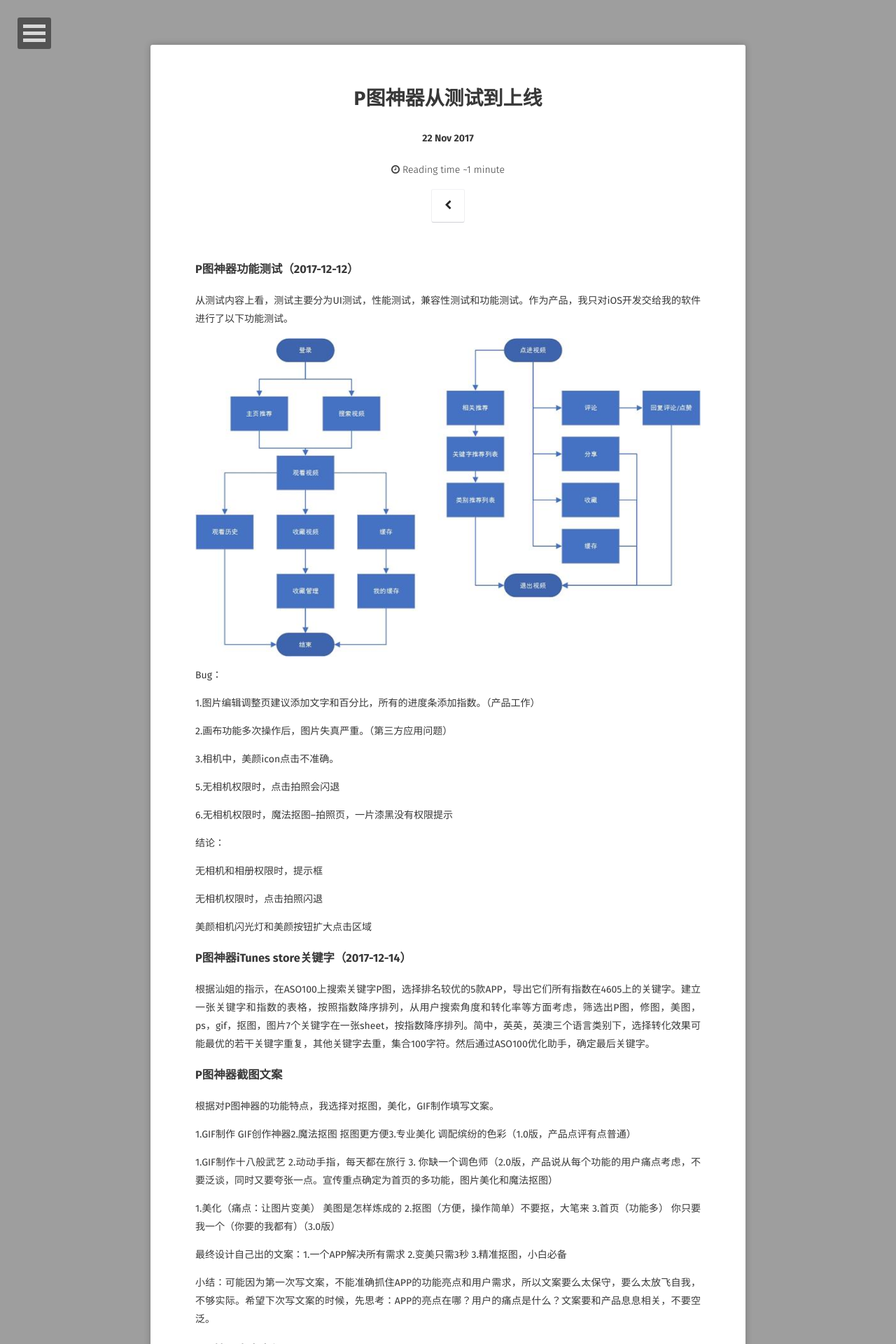
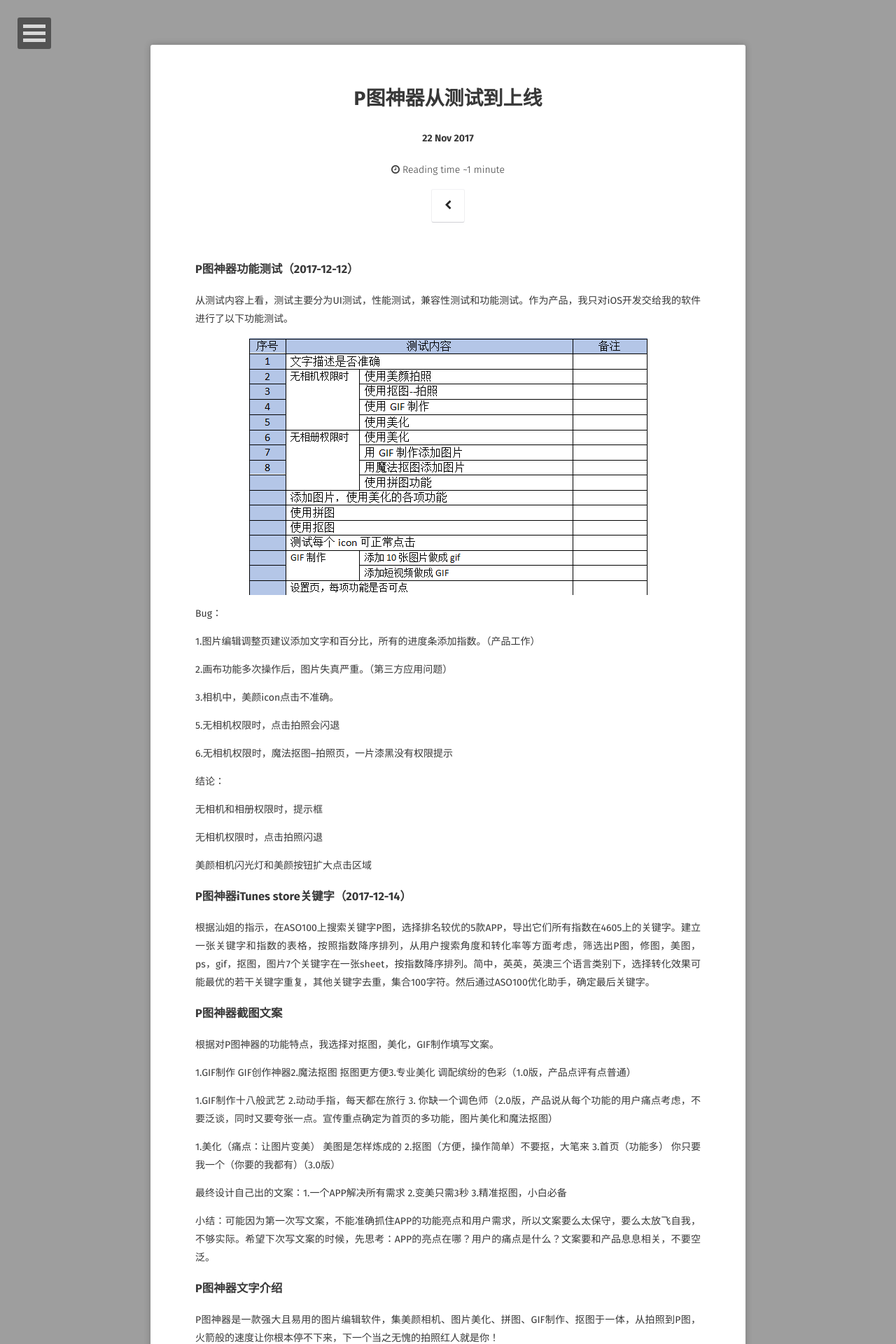
Before and after one commit to Haydnn/Haydnn.github.io, a Jekyll site: the page built from _posts/2017-12-15-P图神器从测试到上线.md, in a window 1280 px wide. Shown: the top 1920 px of the page at 70% size. Built offline with Jekyll 4.4.1, drawn with Linux system fonts in a browser that asks for light colours; some web fonts are replaced; comment, search, counter and statistics services are not loaded.

Commit message:
17-12-15

```diff
--- a/_posts/2017-12-15-P图神器从测试到上线.md
+++ b/_posts/2017-12-15-P图神器从测试到上线.md
@@ -11,7 +11,7 @@ comments: true
 
 从测试内容上看，测试主要分为UI测试，性能测试，兼容性测试和功能测试。作为产品，我只对iOS开发交给我的软件进行了以下功能测试。
 
-![测试用例](../assets/img/post-img/experiencr-report/KaiYan/功能流程.jpg)
+![测试用例](../assets/img/post-img/experiencr-report/KaiYan/测试用例.png)
 
 Bug：
 
```
Also changed, not shown: assets/img/post-img/experiencr-report/KaiYan/测试用例.png (added).
